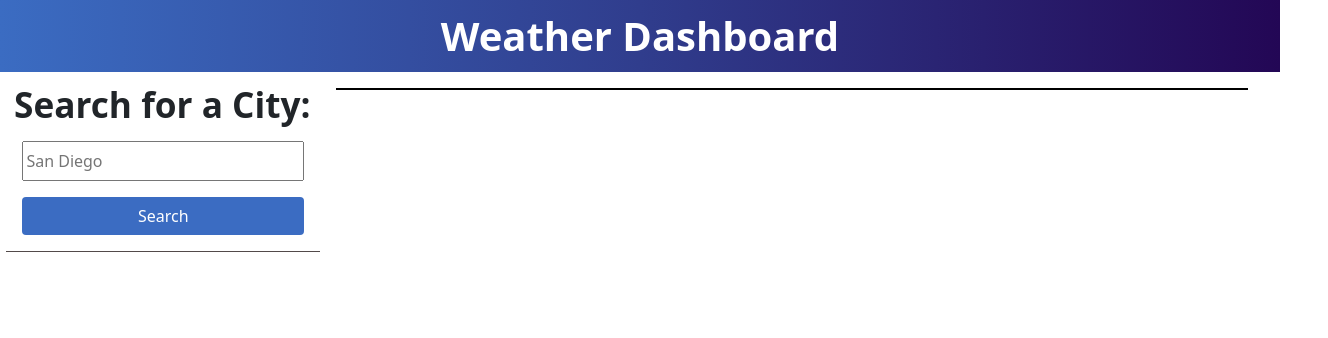
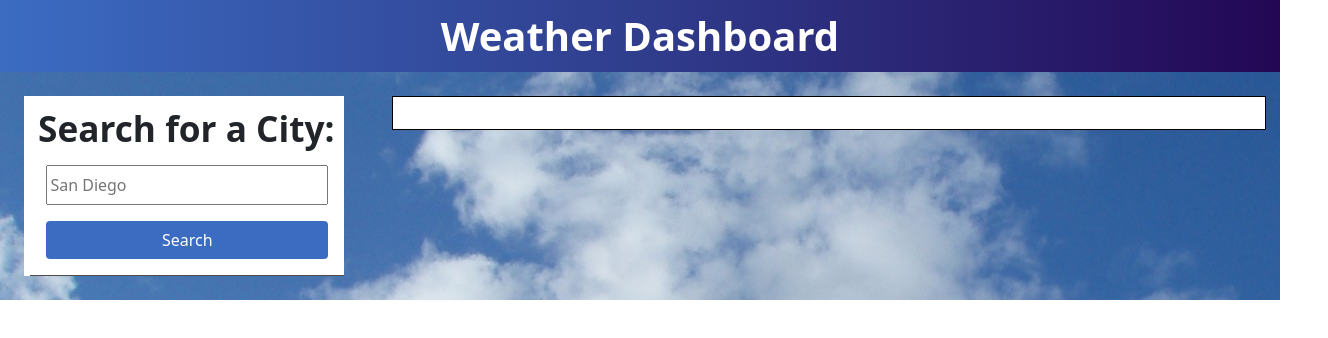
Before and after one commit to Zacharycampanelli/Weather_Dashboard, a plain HTML site: page index.html in a window 1280 px wide. Shown: the whole page, 1328 px wide, since content can reach past the window. Drawn offline with nearby package versions, Linux system fonts and the light colour scheme.

Commit message:
began editing css styles for a less generic look

```diff
--- a/assets/css/styles.css
+++ b/assets/css/styles.css
@@ -17,8 +17,18 @@ h1 {
 }
 
 /* Search for a City Styles */
+main {
+  background-image: url('../images/cloudyday.jpeg');
+}
+
+#searchBar {
+  background-color: #fff;
+  margin: 1.5em;
+}
+
 .card {
   border: none;
+  background: none;
 }
 
 h3 {
@@ -50,9 +60,9 @@ input {
 .previousSearch {
   width: 92%;
   height: 2.5em;
-  margin-left: 1.3em;
+  margin: 1em 1.3em;
   border: none;
-  margin-top: 1em;
+
   background-color: rgb(187, 182, 182);
 }
 
@@ -60,10 +70,13 @@ input {
 
 #today {
   list-style: none;
-  width: 95%;
+  width: 91%;
   border: 1px solid black;
-  margin: 1em;
+  margin: 1.5em;
+  padding: 1em;
   line-height: 3em;
+  background-color: #fff;
+
 }
 
 #low {
--- a/index.html
+++ b/index.html
@@ -24,7 +24,7 @@
 
     <!-- Search for a city  -->
     <main class="d-flex justify-content-between">
-      <div class="col-12 col-md-3">
+      <div class="col-12 col-md-3" id="searchBar">
         <div class="card">
           <h3>Search for a City:</h3>
           <form id="city-form" class="card-body">
```
Also changed, not shown: assets/images/cloudyday.jpeg (added).
